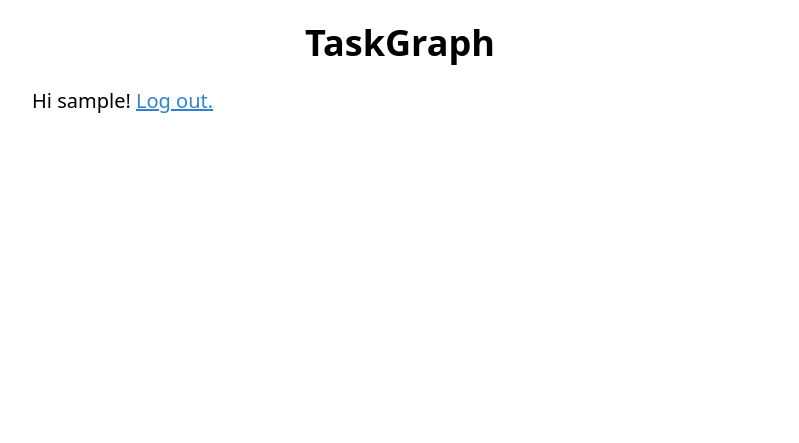
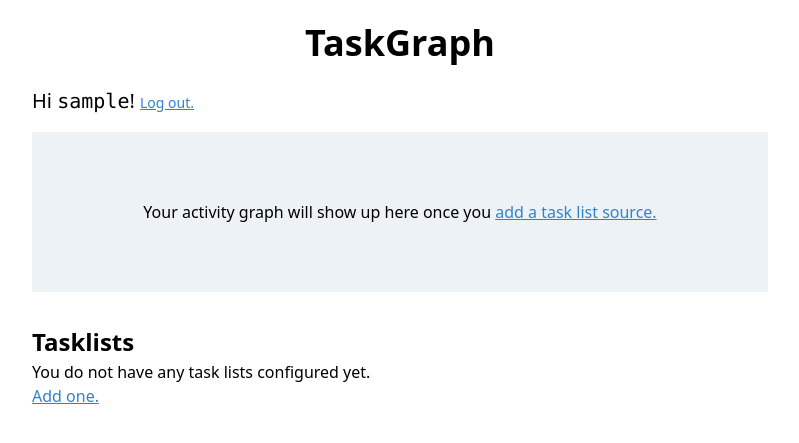
Before and after one commit to irth/TaskGraph, a Flask app: page / in a window 1280 px wide. Shown: the top 443 px of the page, without its empty margins (240-1039 px from the left). Run offline with Flask 2, Linux system fonts and the light colour scheme; the visitor is signed in with stand-in values (Sample User, id 1); data comes from the database, SQL or seed files in the repository; style sheets or scripts are compiled from the project's sources.

Commit message:
Add some initial UI in /

```diff
--- a/tailwind.config.js
+++ b/tailwind.config.js
@@ -1,9 +1,8 @@
 module.exports = {
   purge: ["./templates/**/*.html"],
   theme: {
-    extend: {
-    },
+    extend: {},
   },
   variants: {},
   plugins: [],
-}
+};
--- a/templates/index.html
+++ b/templates/index.html
@@ -3,17 +3,36 @@
 {% block body %}
 
 {% if current_user.is_authenticated %}
-<p class="text-xl">
-Hi {{ current_user.username }}! <a href="{{ url_for('auth.logout') }}" class="underline text-blue-600">Log out.</a>
-<p>
+<p class="text-xl mb-4">
+  Hi <span class="font-mono">{{ current_user.username }}</span>!
+  <a href="{{ url_for('auth.logout') }}" class="link text-sm">Log out.</a>
+</p>
+
+<div class="w-full h-40 bg-gray-200 flex items-center justify-center mb-8">
+  <p>
+    Your activity graph will show up here once you
+    <a href="" class="link">add a task list source.</a>
+  </p>
+</div>
+
+<div>
+  <h3 class="text-2xl font-semibold">Tasklists</h3>
+  <p>You do not have any task lists configured yet.</p>
+  <p><a href="" class="link">Add one.</a></p>
+</div>
 {% else %}
-<p class="text-lg">Easily track your productivity with an activity graph based on your completed TODOs.</p>
-<p class="text-lg">Supports NextCloud or any other CalDAV compatible service.</p>
+<p class="text-lg">
+  Easily track your productivity with an activity graph based on your completed
+  TODOs.
+</p>
+<p class="text-lg">
+  Supports NextCloud or any other CalDAV compatible service.
+</p>
 
 <div class="mt-8 text-center text-xl">
-    <a href="{{ url_for('auth.register') }}" class="btn">Register</a>
-    or
-    <a href="{{ url_for('auth.login') }}" class="link">log in.</a><br>
+  <a href="{{ url_for('auth.register') }}" class="btn">Register</a>
+  or
+  <a href="{{ url_for('auth.login') }}" class="link">log in.</a><br />
 </div>
 {% endif %}
 
```
